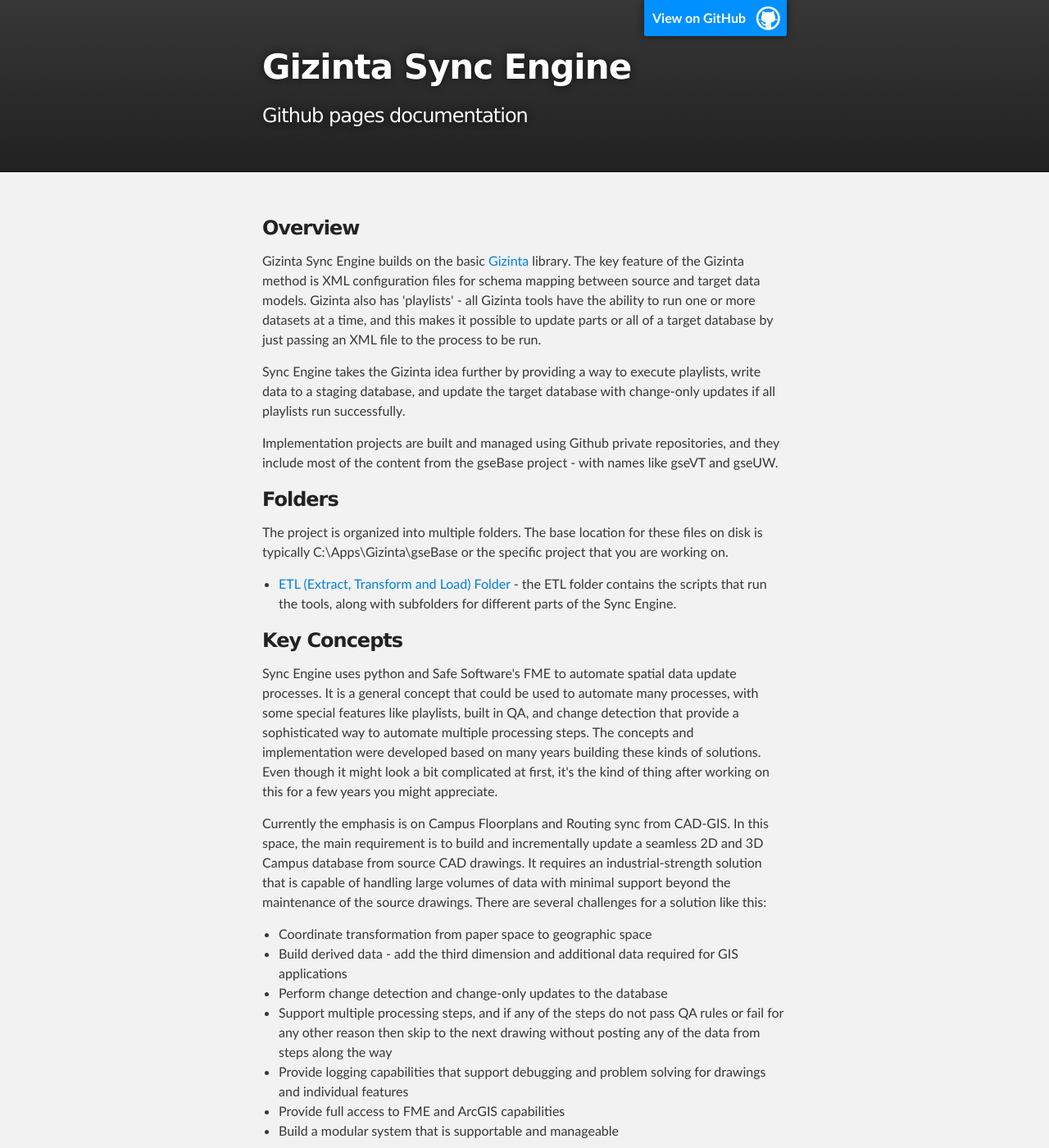
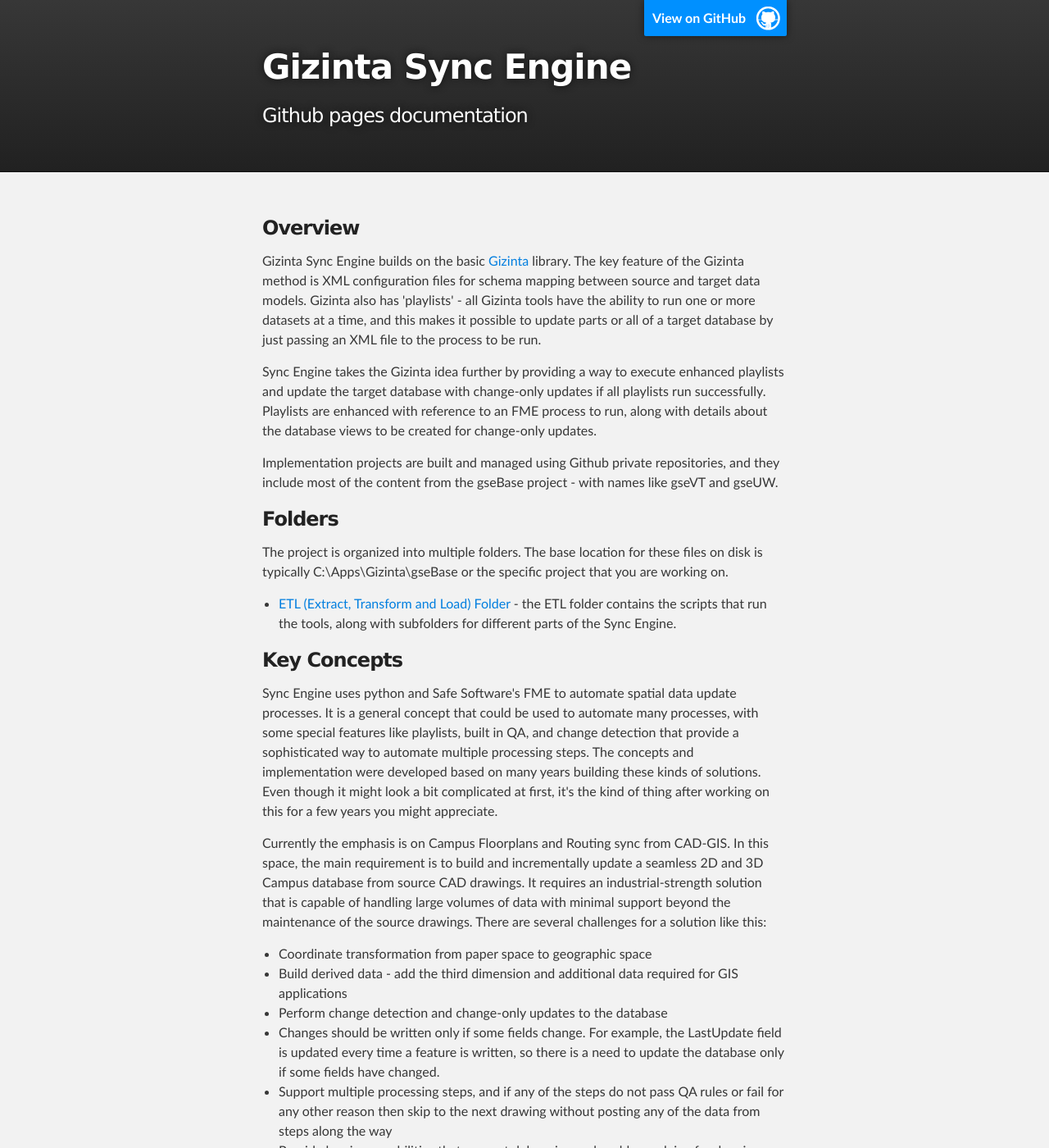
Before and after one commit to Vertex3/gseBase, a Jekyll site: the page built from index.html, in a window 1280 px wide and 1400 px high. Shown: the whole window at 82% size. Built offline with Jekyll 4.4.1, drawn with Linux system fonts in a browser that asks for light colours.

Commit message:
add content.

```diff
--- a/index.html
+++ b/index.html
@@ -13,7 +13,7 @@
 
 	  <h3><a id="welcome" class="anchor" href="#welcome" aria-hidden="true"><span class="octicon octicon-link"></span></a>Overview</h3>
         <p>Gizinta Sync Engine builds on the basic <a href="http://github.com/Gizinta/gzTools" target='new'>Gizinta</a> library. The key feature of the Gizinta method is XML configuration files for schema mapping between source and target data models. Gizinta also has 'playlists' - all Gizinta tools have the ability to run one or more datasets at a time, and this makes it possible to update parts or all of a target database by just passing an XML file to the process to be run.</p>
-        <p>Sync Engine takes the Gizinta idea further by providing a way to execute playlists, write data to a staging database, and update the target database with change-only updates if all playlists run successfully.</p>
+        <p>Sync Engine takes the Gizinta idea further by providing a way to execute enhanced playlists and update the target database with change-only updates if all playlists run successfully. Playlists are enhanced with reference to an FME process to run, along with details about the database views to be created for change-only updates.</p>
         <p>Implementation projects are built and managed using Github private repositories, and they include most of the content from the gseBase project - with names like gseVT and gseUW.</p>
 
         <h3>Folders</h3>
@@ -35,6 +35,7 @@
           <li>Coordinate transformation from paper space to geographic space</li>
           <li>Build derived data - add the third dimension and additional data required for GIS applications</li>
           <li>Perform change detection and change-only updates to the database</li>
+          <li>Changes should be written only if some fields change. For example, the LastUpdate field is updated every time a feature is written, so there is a need to update the database only if some fields have changed.</li>
           <li>Support multiple processing steps, and if any of the steps do not pass QA rules or fail for any other reason then skip to the next drawing without posting any of the data from steps along the way</li>
           <li>Provide logging capabilities that support debugging and problem solving for drawings and individual features</li>
           <li>Provide full access to FME and ArcGIS capabilities</li>
```
